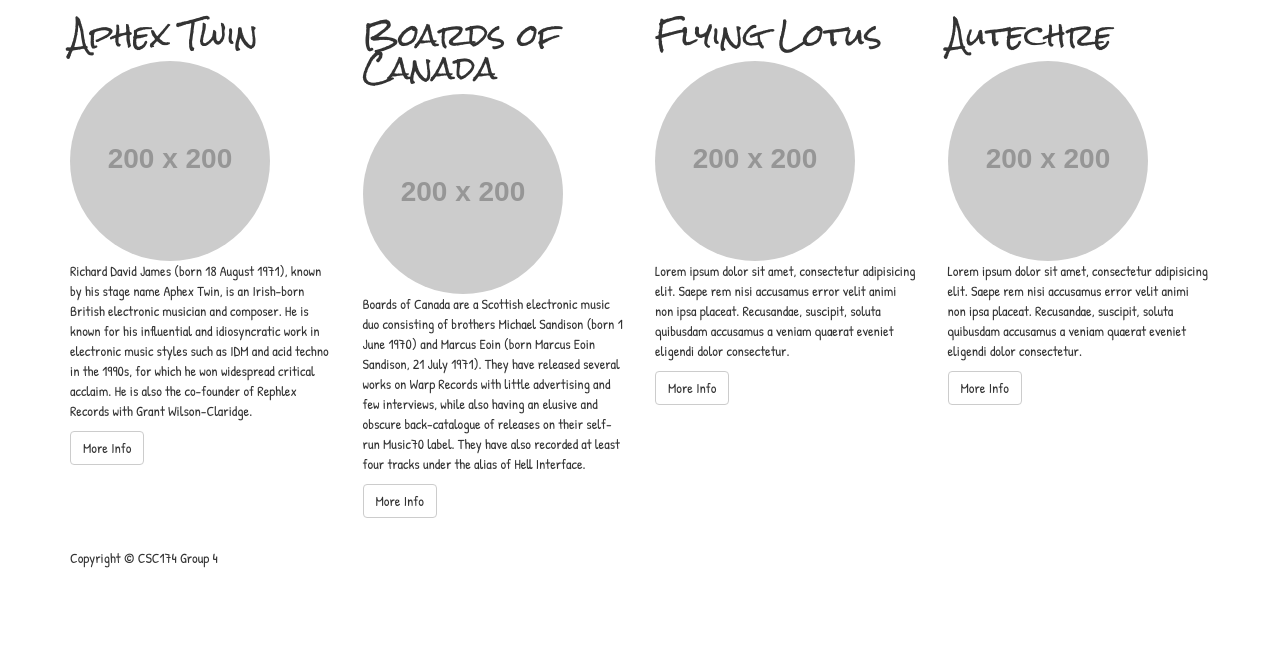
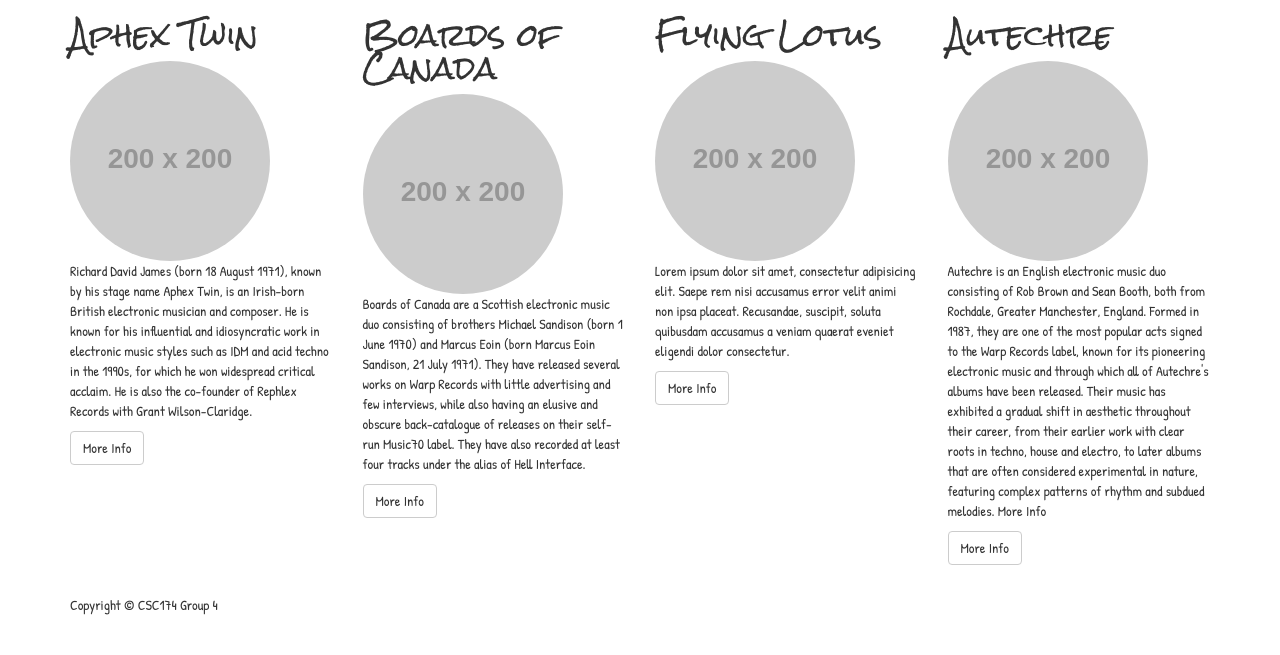
Before and after one commit to t0pgunn/Project1, a PHP site: page /IDM.php in a window 1280 px wide. Shown: the part 1089-1744 px from the top of the page. Before the commit the page ends 1657 px from the top, so only its background shows below. Run offline with PHP 8.4, Linux system fonts and the light colour scheme; grey boxes labelled with a size stand in for pictures from a placeholder-image service; some libraries are stand-ins or nearby versions.

Commit message:
Update IDM.php

```diff
--- a/IDM.php
+++ b/IDM.php
@@ -123,8 +123,12 @@
             <div class="col-md-3">
                 <h2>Autechre</h2>
                 <img class="img-circle img-responsive img-center" src="http://placehold.it/200x200" alt="">
-                <p>Lorem ipsum dolor sit amet, consectetur adipisicing elit. Saepe rem nisi accusamus error velit animi non ipsa placeat. Recusandae, suscipit, soluta quibusdam accusamus a veniam quaerat eveniet eligendi dolor consectetur.</p>
-                <a class="btn btn-default" href="#">More Info</a>
+                <p>Autechre is an English electronic music duo consisting of Rob Brown and Sean Booth, both from Rochdale, Greater Manchester, England. Formed in 1987, they are one of the most popular acts signed to the Warp Records label, known for its pioneering electronic music and through which all of Autechre's albums have been released. Their music has exhibited a gradual shift in aesthetic throughout their career, from their earlier work with clear roots in techno, house and electro, to later albums that are often considered experimental in nature, featuring complex patterns of rhythm and subdued melodies.
+
+More Info
+ </p>
+
+                 <a class="btn btn-default" href="#">More Info</a>
             </div>
             <!-- /.col-md-4 -->
         </div>
```
